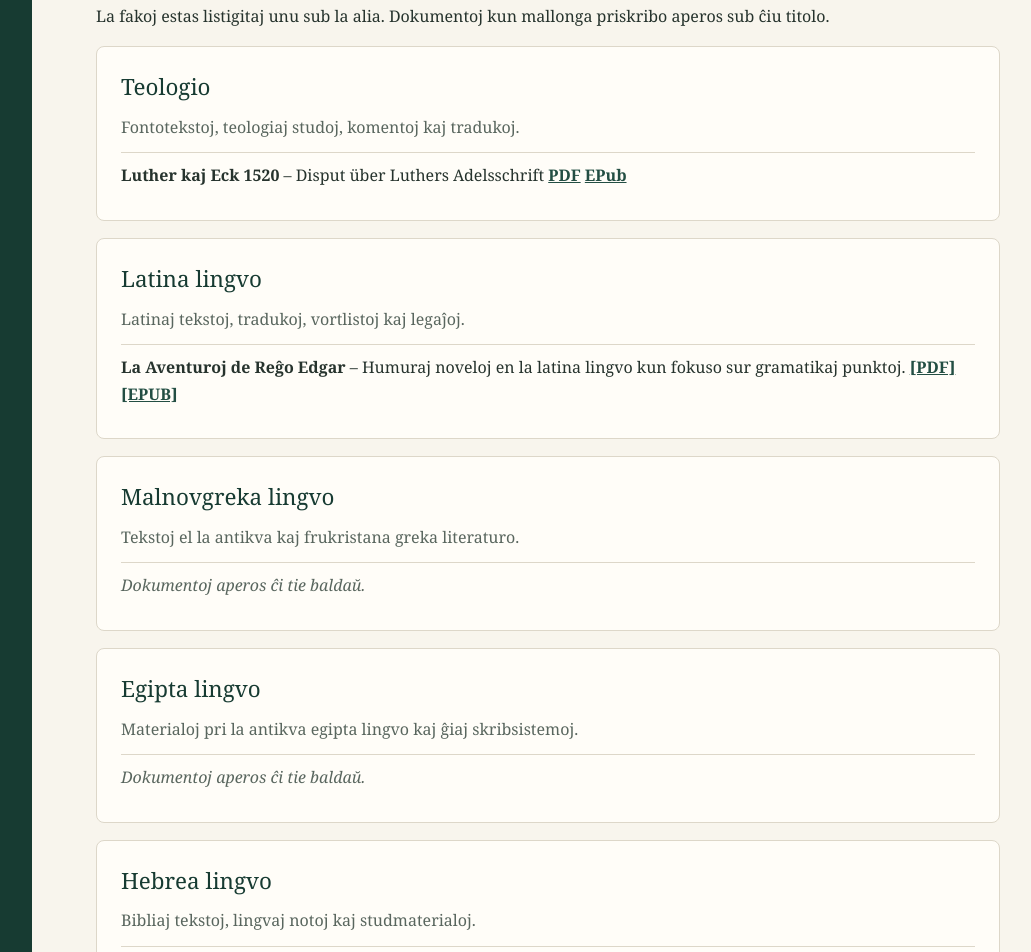
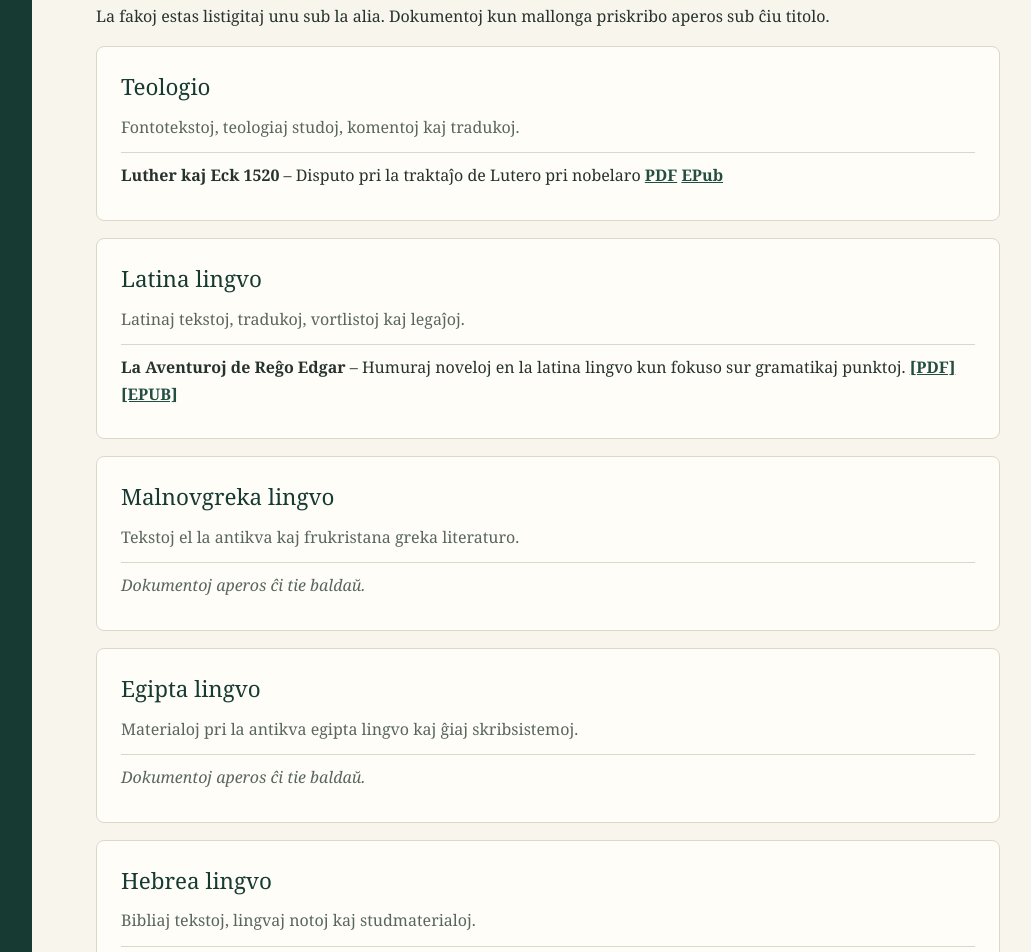
Before and after one commit to gregorbadeda/gregorbadeda.github.io, a plain HTML site: page index.html in a window 1280 px wide. Shown: the part 764-1716 px from the top of the page, without its empty margins (216-1247 px from the left). Drawn offline with Linux system fonts and the light colour scheme.

Commit message:
Update document description to Esperanto
Translated the description of a document from German to Esperanto.

```diff
--- a/index.html
+++ b/index.html
@@ -115,7 +115,7 @@
           <ul class="documents">
             <li>
   <strong>Luther kaj Eck 1520</strong>
-  – Disput über Luthers Adelsschrift
+  – Disputo pri la traktaĵo de Lutero pri nobelaro
   <a href="dokumentoj/Luther_kaj_Eck_Monografio_Esperanto.pdf">PDF</a>
   <a href="dokumentoj/Luther_kaj_Eck_Monografio_Esperanto.epub">EPub</a>
 </li>
```
